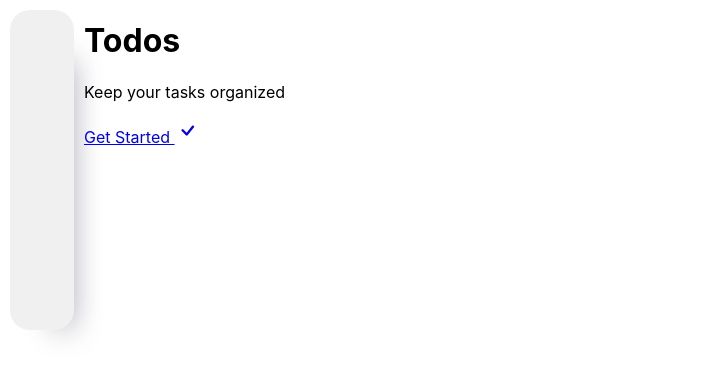
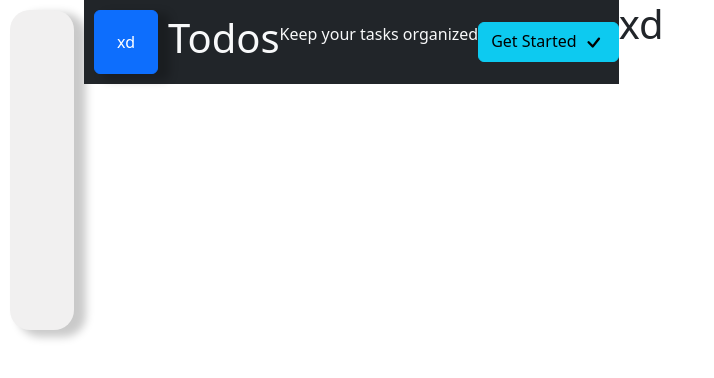
Before and after one commit to sdeczkowski/Electronic-Guardian, a React (Create React App) app in the folder web/: page / in a window 1280 px wide. Shown: the top 378 px of the page, without its empty margins (0-714 px from the left). Built offline with nearby package versions, Linux system fonts and the light colour scheme; some icons are missing.

Commit message:
bootstrap

```diff
--- a/web/src/App.js
+++ b/web/src/App.js
@@ -7,7 +7,7 @@ import "./App.css";
 function App() {
   return (
     <BrowserRouter>
-      <div className="container">
+      <div className="appcontainer">
         <Navi />
         <div className="app">
         <Routes>
--- a/web/src/index.js
+++ b/web/src/index.js
@@ -2,6 +2,7 @@ import React from 'react';
 import ReactDOM from 'react-dom/client';
 import './index.css';
 import App from './App';
+import 'bootstrap/dist/css/bootstrap.css';
 
 const root = ReactDOM.createRoot(document.getElementById('root'));
 root.render(
--- a/web/src/pages/MapScreen.jsx
+++ b/web/src/pages/MapScreen.jsx
@@ -6,15 +6,19 @@ import "../styles/style.css";
 
 function MapScreen() {
   return (
-    <Row className='bg-dark'>
-        <Col md={6} className="d-flex bg-dark text-light flex-direction-column align-items-center justify-content-center ">
+    <div className='d-flex flex-row justify-content-end'>
+        <div className="d-flex bg-dark text-light align-items-center justify-content-end ">
+          <Button className='button roundbutton'>xd</Button>
             <h1>Todos</h1>
             <p>Keep your tasks organized</p>
             <LinkContainer to="/Signup">
               <Button variant='info'>Get Started <Check size={25} /><i className='fas fa-comments home-message-icon'></i></Button>
             </LinkContainer>
-        </Col>
-    </Row>
+        </div>
+        <div>
+        <h1>xd</h1>
+        </div>
+    </div>
   )
 }
 
--- a/web/src/styles/style.css
+++ b/web/src/styles/style.css
@@ -18,24 +18,34 @@
     background: #131313;
 }
 
+.roundbutton{
+  background-color: #f1f0f0;
+  border-radius: 40px;
+  height: 8dvh;
+  width: 8dvh;
+  margin: 10px;
+  border-width: 0;
+  -webkit-box-shadow: 10px 5px 8px 2px rgba(0,0,0,0.21);
+  box-shadow: 10px 5px 8px 2px rgba(0,0,0,0.21);
+}
+
 .sidebar {
   background-color: #f1f0f0;
   border-radius: 20px;
   padding: 10;
-  height: 40vh;
-  width: 8vh;
+  height: 40dvh;
+  width: 8dvh;
   border-color: #000000;
   display: flex;
   flex-direction: column;
   justify-content: space-around;
   align-items: center;
   margin: 10px;
-  -webkit-box-shadow: 21px 24px 30px -27px rgba(66, 68, 90, 1);
-  -moz-box-shadow: 21px 24px 30px -27px rgba(66, 68, 90, 1);
-  box-shadow: 21px 24px 30px -27px rgba(66, 68, 90, 1);
+  -webkit-box-shadow: 10px 5px 8px 2px rgba(0,0,0,0.21);
+  box-shadow: 10px 5px 8px 2px rgba(0,0,0,0.21);
 }
 
-.container{
+.appcontainer{
   display: flex;
   flex-direction: row;
 }
@@ -43,4 +53,5 @@
 .app{
   display: flex;
   flex-direction: column;
+  width: auto;
 }
```
